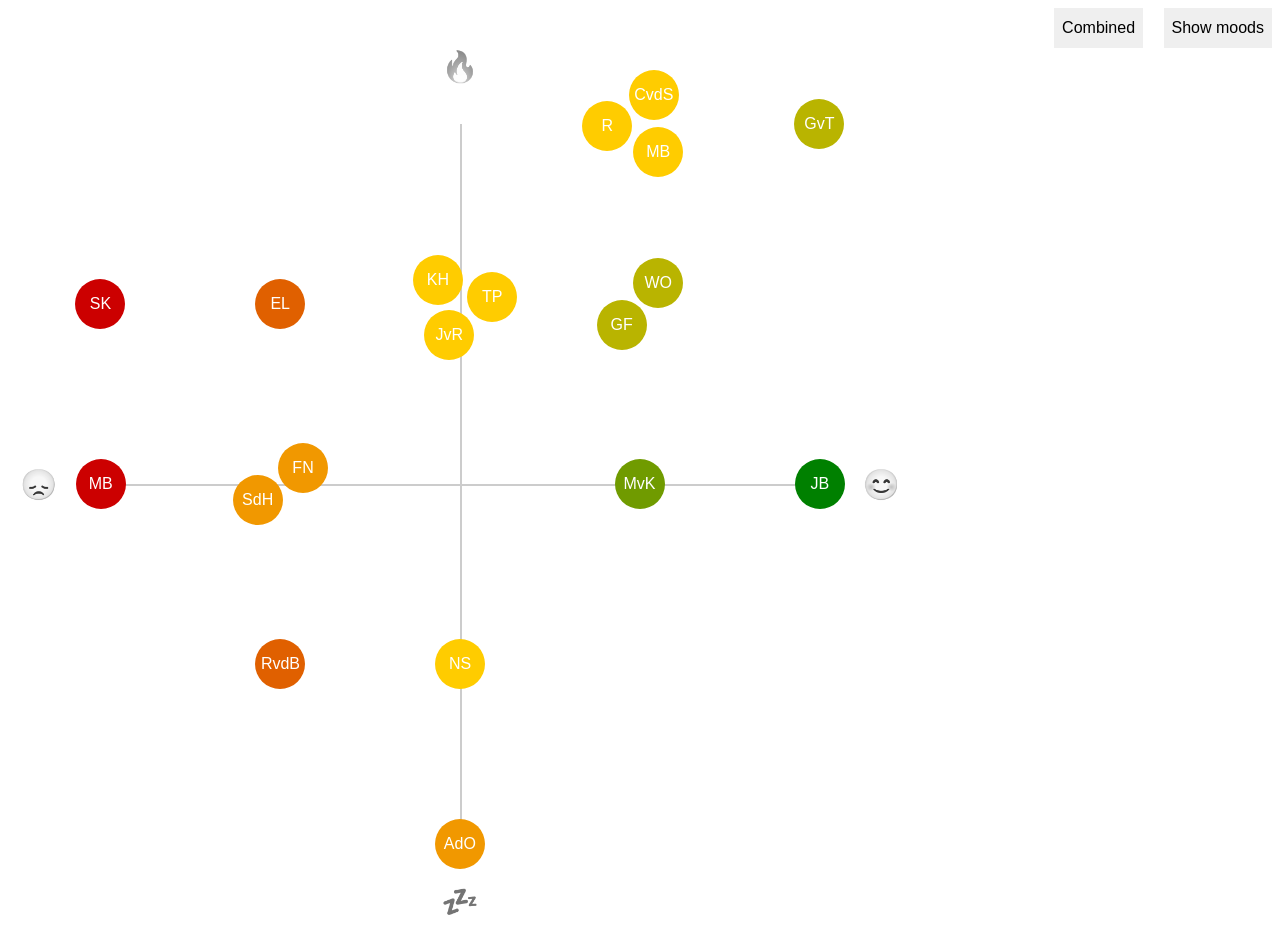
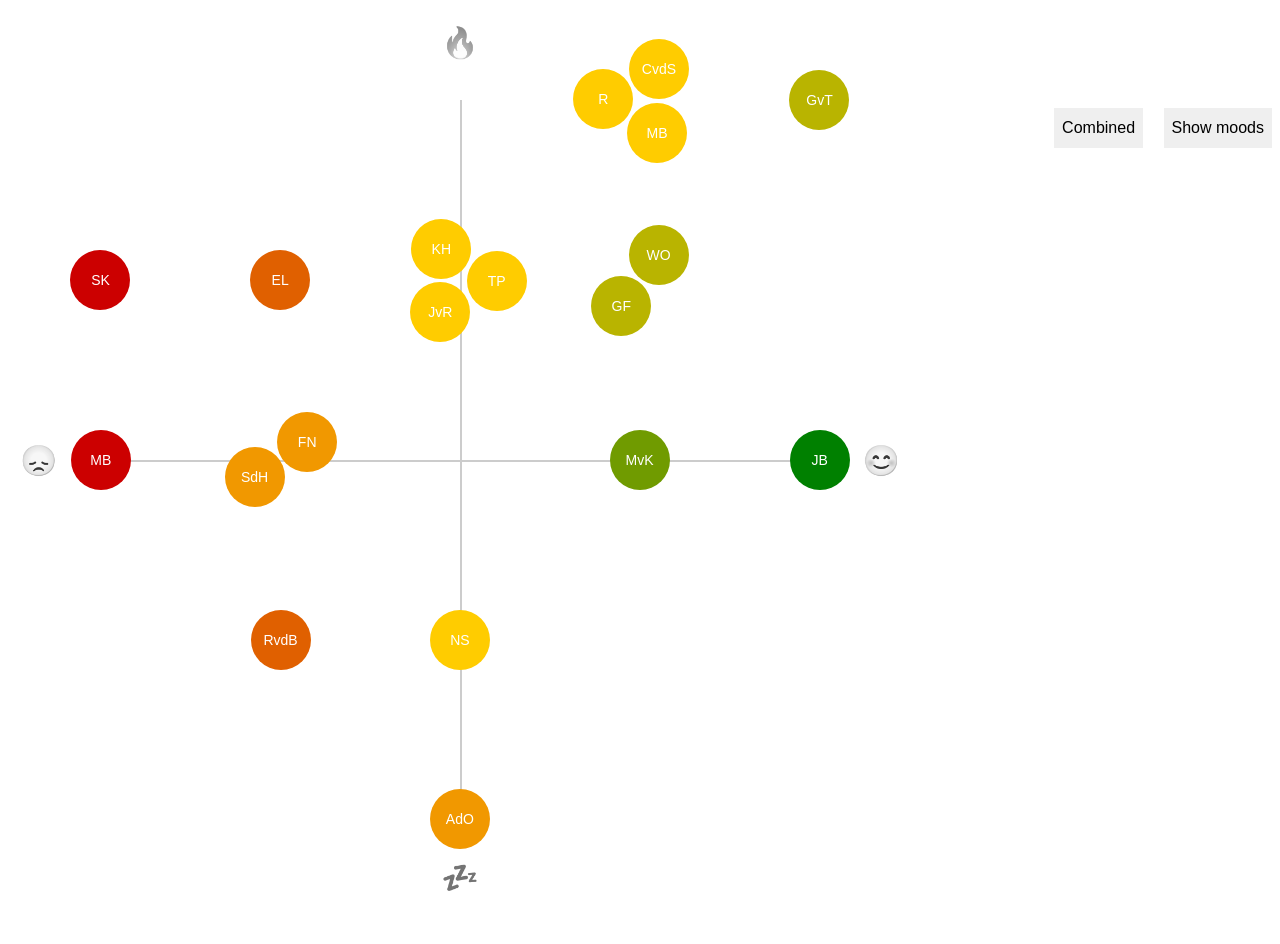
Before and after one commit to Jeroen-V-H/employee-happiness, a plain HTML site: page src/index.html in a window 1280 px wide. Both pictures are taken after a click on the button "Show moods". After the commit the page ends 920 px from the top, so only its background shows below. Drawn offline with Linux system fonts and the light colour scheme.

Commit message:
refactored code

```diff
--- a/src/css/style.css
+++ b/src/css/style.css
@@ -10,6 +10,7 @@
 /*-- End reset --*/
 
 :root {
+	--node-size: 60px;
 	--indicator-translation: -80px;
 }
 
@@ -37,16 +38,6 @@ button {
 	display: inline-block;
 	margin: 0.5em;
 	padding: 0.5em;
-}
-
-svg {
-	margin: 0 20px;
-	background: #f1f1f1;
-}
-
-#defsHolder {
-	height: 0;
-	width: 0;
 }
 
 .options {
@@ -87,12 +78,13 @@ svg {
 	top: 0;
 	left: 0;
 	z-index: 1;
-	width: 50px;
-	height: 50px;
+	width: var(--node-size);
+	height: var(--node-size);
 	border-radius: 50%;
 	background: #ccc;
 	background: #00bdfa;
 	color: white;
+	font-size: 1.4rem;
 	transform: translate(-50%, -50%);
 }
 
@@ -103,6 +95,16 @@ svg {
 	text-align: center;
 	content: attr(data-initials);
 	transform: translate(-50%, -50%);
+}
+
+.employee-node[data-business="1"]::before {
+	/*content: 'zzz';
+	color: #666;
+	width: 3em;
+	height: 2em;
+	border-radius: 50%;
+	border: 1px solid;
+	background: white;*/
 }
 
 /*.employee-node::before {
--- a/src/index.html
+++ b/src/index.html
@@ -12,10 +12,6 @@
 </head>
 <body>
 	<div class="o-content-width">
-
-		<svg id="defsHolder">
-			<defs id="imageDefs"></defs>
-		</svg>
 
 		<div class="options">
 			<button id="combined">Combined</button>
--- a/src/js/main.js
+++ b/src/js/main.js
@@ -5,20 +5,18 @@
 	/* globals zup */ //Tell jshint zup exists as global var
 
 
-
-
 	const graphElm = document.getElementById('graph'),
 		width = graphElm.clientWidth,
 		height = graphElm.clientHeight,
-		nodeRadius = 25,
-		nodeDistance = 3,
 		forceStrength = 0.1,
 		simulationDuration = 2000;
 
-	const emailField ="Email Address",
-		nameField ="What is your name?",
-		happinessField ="How happy are you with the work you're doing ",
-		businessField ="How busy are you at the moment ";
+	let timestampField,
+		emailField,
+		nameField,
+		happinessField,
+		businessField,
+		improvementsField;
 
 	// https://gka.github.io/palettes/#colors=#fc0,green|steps=4|bez=1|coL=1
 	// https://gka.github.io/palettes/#colors=#c00,#fc0|steps=4|bez=1|coL=1
@@ -29,7 +27,9 @@
 		businessScale = d3.scaleLinear().domain([1, 5]).range([height, 0]);
 
 	let simulationTimer,
-		employeeNodes;
+		employeeNodes,
+		nodeRadius = 25,// will be calculated by js
+		nodeDistance = 3;
 
 	let graph = d3.select('#graph')
 			.attr('width', width)
@@ -52,9 +52,8 @@
 		});
 
 	let simulation = d3.forceSimulation()
-		// .force('forceX', d3.forceX(width / 2).strength(forceStrength))
 		.force('forceX', forceXCombined)
-		.force('forceY', d3.forceY(height / 2).strength(forceStrength))
+		.force('forceY', forceYCombined)
 		.force('collide', forceCollide);
 
 
@@ -80,6 +79,7 @@
 
 		return initials;
 	};
+
 
 
 	/**
@@ -110,10 +110,8 @@
 				maxBusinessScore = Math.max(...businessScores),
 				minHealthScore = minHappinessScore + minBusinessScore,
 				maxHealthScore = maxHappinessScore + maxBusinessScore;
-			console.log(minHealthScore, maxHealthScore);
 
 			// minHealthScore should have colorIdx 0
-			// const correction =
 			const colorIdx = d.healthScore - minHealthScore;
 			return colors[colorIdx];
 		});
@@ -121,69 +119,137 @@
 
 
 
-
-	function ready(error, datapoints) {
-
+	/**
+	* initialize interface
+	* @returns {undefined}
+	*/
+	const initInterface = function() {
 		// initButtons
 		d3.select('#show-mood').on('click', function() {
-			let sim = simulation
+			setHealthColors();
+
+			simulation
 				.force('forceX', forceXHappiness)
 				.force('forceY', forceYBusiness)
 				.alphaTarget(0.5)
 				.restart();
-
-			setHealthColors();
-
-			clearTimeout(simulationTimer);
-			simulationTimer = setTimeout(() => {
-				sim.stop();
-			}, simulationDuration);
+			scheduleSimulationStop();
 		});
 
 		d3.select('#combined').on('click', function() {
-			let sim = simulation
+			simulation
 				.force('forceX', forceXCombined)
 				.force('forceY', forceYCombined)
 				.alphaTarget(0.5)
 				.restart();
-
-			clearTimeout(simulationTimer);
-			simulationTimer = setTimeout(() => {
-				sim.stop();
-			}, simulationDuration);
+			scheduleSimulationStop();
 		});
+	};
 
 
+	/**
+	* create variables for the questions in the questionaire
+	* @returns {undefined}
+	*/
+	const setQuestionFields = function(questions) {
+		timestampField = questions[0];
+		emailField = questions[1];
+		nameField = questions[2];
+		happinessField = questions[3];
+		businessField = questions[4];
+		improvementsField = questions[5];
+	};
+
+
+
+
+	/**
+	* process the data so we can use it
+	* @returns {undefined}
+	*/
+	const processData = function(rawData) {
+		console.log(rawData);
+		setQuestionFields(rawData.columns);
+		let data = rawData;
+		return data;
+	};
+
+
+	/**
+	* handle simulation tic
+	* @returns {undefined}
+	*/
+	const tickHandler = function(nodes) {
+		nodes.style('left', function(d) {
+				return d.x + 'px';
+			})
+			.style('top', function(d) {
+				return d.y + 'px';
+			})
+	};
+
+
+
+	/**
+	* schedule the stopping of the animation
+	* @returns {undefined}
+	*/
+	const scheduleSimulationStop = function() {
+		clearTimeout(simulationTimer);
+		simulationTimer = setTimeout(() => {
+			simulation.stop();
+		}, simulationDuration);
+	};
+
+
+
+
+
+	/**
+	* draw the actual graph
+	* @returns {undefined}
+	*/
+	const drawGraph = function(data) {
 		// add shapes
 		employeeNodes = graph.selectAll('.employee-node')
-			.data(datapoints)
+			.data(data)
 			.enter()
 			.append('div')
 			.attr('data-initials', getInitials)
+			.attr('data-happiness', (d) => {
+				return d[happinessField];
+			})
+			.attr('data-business', (d) => {
+				return d[businessField];
+			})
 			.attr('data-health-score', calculateHealthScore)
 			.attr('class', 'employee-node')
 			.on('mouseover', function(d) {
 				// console.log(d.name, d.happiness, d.business);
 			})
 
-		simulation.nodes(datapoints)
-			.on('tick', ticked);
+		// now that we have nodes on screen, we can check their dimensions
+		let typicalNode = graph.select('.employee-node:first-child').node();
+		nodeRadius = typicalNode.getBoundingClientRect().width/2,
+		nodeDistance = nodeRadius * 0.05;
 
-		clearTimeout(simulationTimer);
-		simulationTimer = setTimeout(() => {
-			simulation.stop();
-		}, simulationDuration);
+		simulation.nodes(data)
+			.on('tick', () => { tickHandler(employeeNodes) });
+		scheduleSimulationStop();
+	};
 
-		function ticked() {
-			employeeNodes
-				.style('left', function(d) {
-					return d.x + 'px';
-				})
-				.style('top', function(d) {
-					return d.y + 'px';
-				})
-		}
-	}// ready
+
+
+	/**
+	* handle data being loaded
+	* @returns {undefined}
+	*/
+	const loadHandler = function(error, rawData) {
+		initInterface();
+		let data = processData(rawData);
+		drawGraph(data);
+	}// loadHandler
+
 
 
 	/**
@@ -193,7 +259,7 @@
 	var loadData = function() {
 		d3.queue()
 			.defer(d3.csv, 'data/happiness.csv')
-			.await(ready);
+			.await(loadHandler);
 	};
 
 
@@ -207,6 +273,7 @@
 		loadData();// load data and kick things off
 	};
 
+
 	// kick of the script when all dom content has loaded
 	document.addEventListener('DOMContentLoaded', init);
 
```
